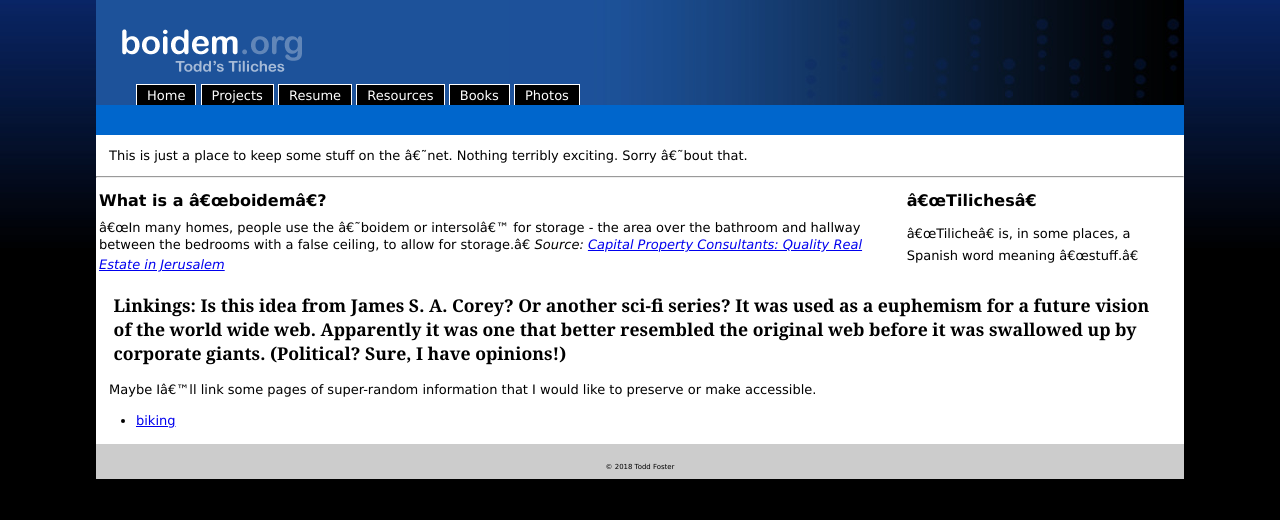
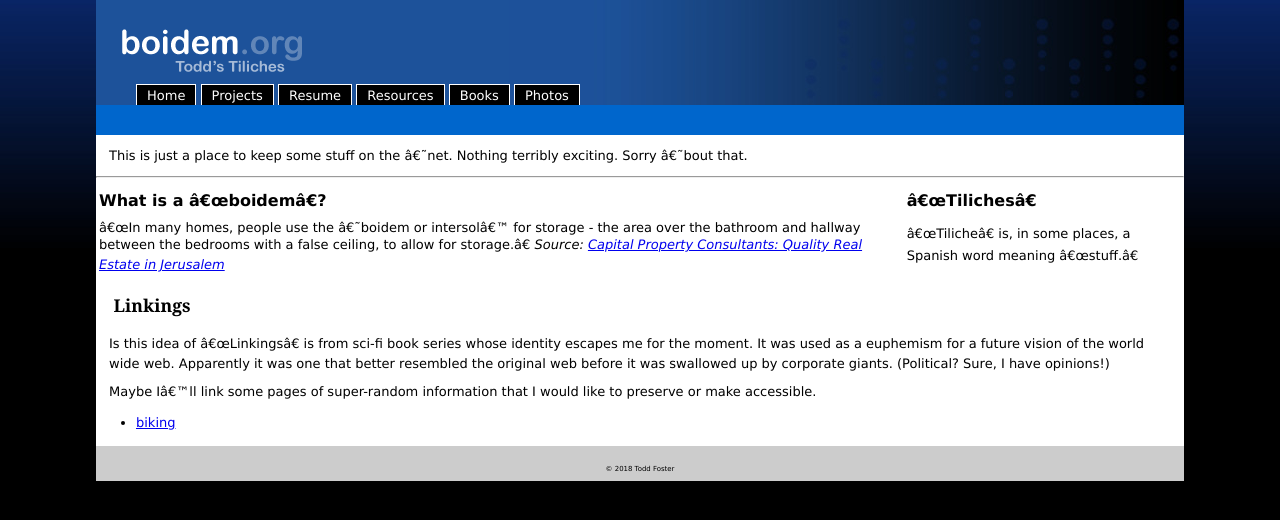
Before and after one commit to toddfoster/toddfoster.github.com, a Jekyll site: the page built from index.md, in a window 1280 px wide. Shown: the top 520 px of the page. Built offline with Jekyll 4.4.1, drawn with Linux system fonts in a browser that asks for light colours.

```diff
--- a/index.md
+++ b/index.md
@@ -10,8 +10,10 @@ layout: default
 {% endfor %}
 
 
-# Linkings: Is this idea from James S. A. Corey? Or another sci-fi series? It was used as a euphemism for a future vision of the world wide web. Apparently it was one that better resembled the original web before it was swallowed up by corporate giants. (Political? Sure, I have opinions!)
+# Linkings
+
+Is this idea of "Linkings" is from sci-fi book series whose identity escapes me for the moment. It was used as a euphemism for a future vision of the world wide web. Apparently it was one that better resembled the original web before it was swallowed up by corporate giants. (Political? Sure, I have opinions!)
 
 Maybe I'll link some pages of super-random information that I would like to preserve or make accessible.
 
-* [biking](biking)
+* [biking](biking.html)
```
Also changed, not shown: projects.md (+1 -1 lines).
